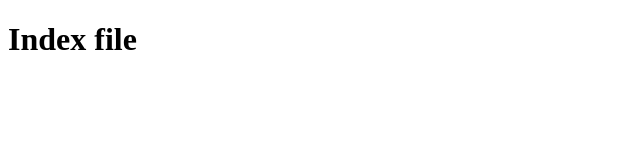
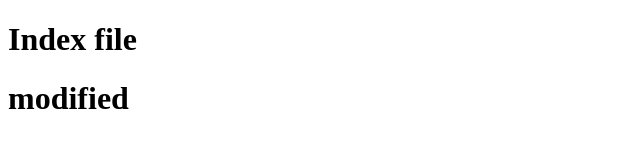
Before and after one commit to dewaleolaoye/learning, a plain HTML site: page index.html in a window 1280 px wide. Shown: the whole page, without its empty margins (0-640 px from the left). Drawn offline with Linux system fonts and the light colour scheme.

Commit message:
new line added

```diff
--- a/index.html
+++ b/index.html
@@ -8,5 +8,6 @@
   </head>
   <body>
     <h1>Index file</h1>
+    <h1>modified</h1>
   </body>
 </html>
```
